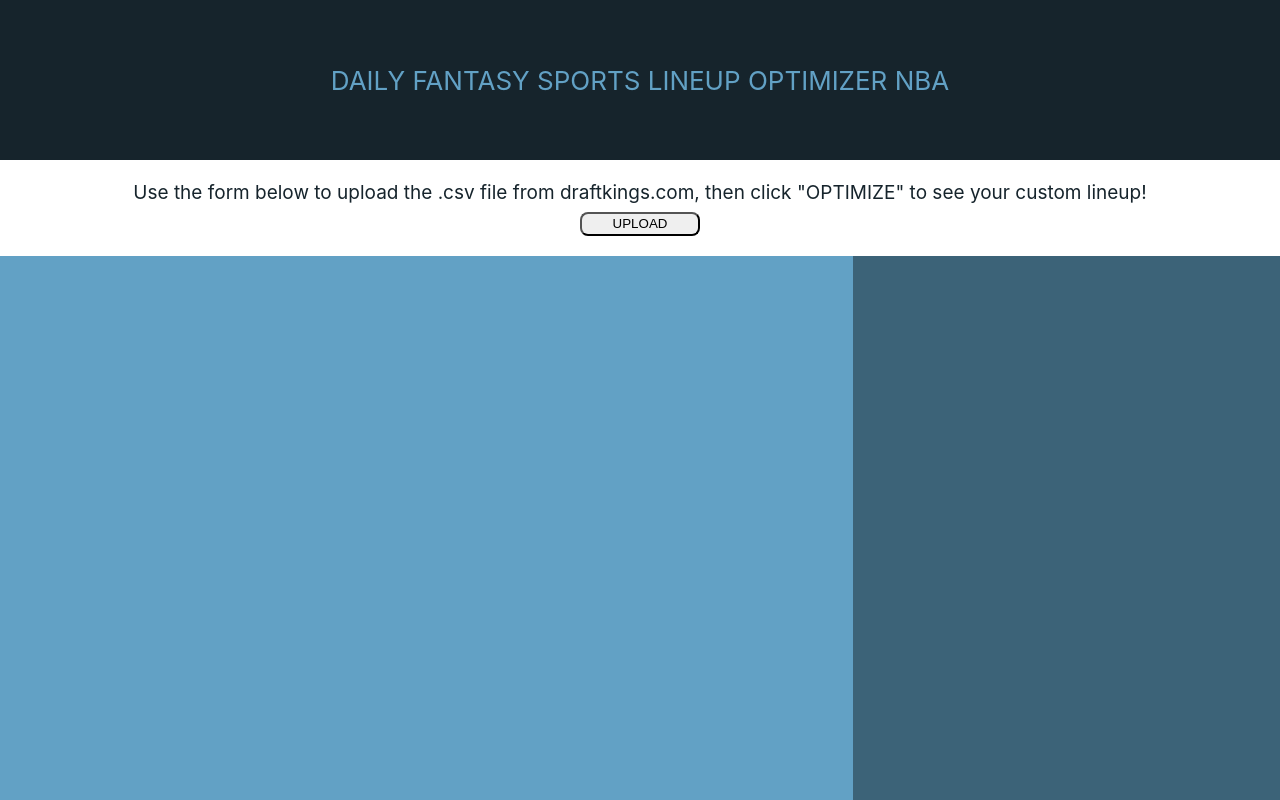
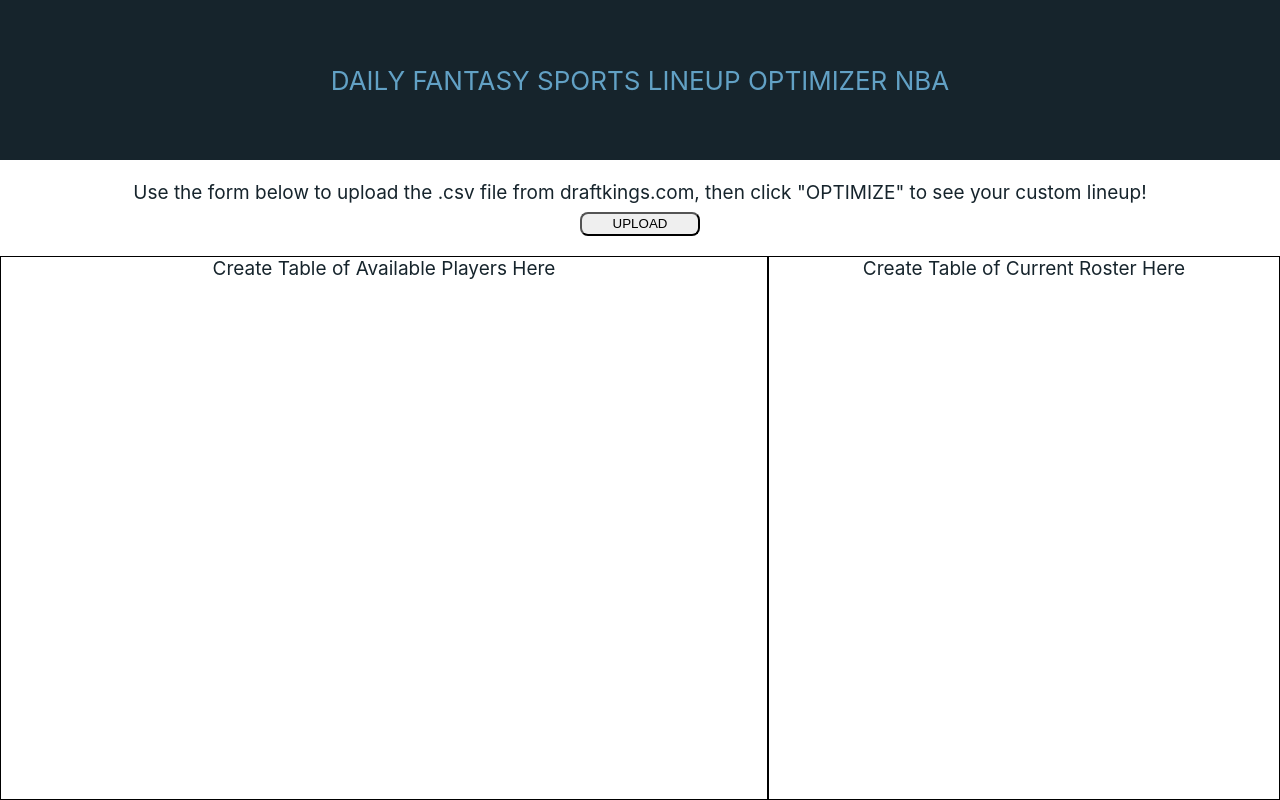
Before and after one commit to taylorhasal/dfs-optimizer-nba, a React (Create React App) app: page / in a window 1280 px wide. Built offline with nearby package versions, Linux system fonts and the light colour scheme.

Commit message:
corrected grid layout

```diff
--- a/src/App.css
+++ b/src/App.css
@@ -32,9 +32,9 @@
 }
 
 .Container {
-  height:80vh;
+  height: 80vh;
   display: grid;
-  grid-template-columns: repeat(3 auto);
+  grid-template-columns: 60% 40%;
   grid-template-rows: 15% auto auto;
   background-color: white;
 }
@@ -46,7 +46,7 @@
   justify-content: center;
   background-color: white;
   grid-column-start: 1;
-  grid-column-end: 4;
+  grid-column-end: 3;
   grid-row-start: 1;
   grid-row-end: 2;
   font-size: calc(3px + 2vmin);
@@ -54,22 +54,22 @@
 }
 
 .Available-Players {
-  background-color: #62A1C5;
+  border: 1px solid black;
   grid-column-start: 1;
-  grid-column-end: 3;
+  grid-column-end: 2;
   grid-row-start: 2;
   grid-row-end: 4;
-  font-size: calc(5px + 2vmin);
+  font-size: calc(3px + 2vmin);
   color: #16242C;
 }
 
 .Current-Roster {
-  background-color: #3C6378;
-  grid-column-start: 3;
-  grid-column-end: 4;
+  border: 1px solid black;
+  grid-column-start: 2;
+  grid-column-end: 3;
   grid-row-start: 2;
   grid-row-end: 4;
-  font-size: calc(5px + 2vmin);
+  font-size: calc(3px + 2vmin);
   color: #16242C;
 }
 
--- a/src/App.js
+++ b/src/App.js
@@ -14,8 +14,9 @@
             <div className="Info-Text">Use the form below to upload the .csv file from draftkings.com, then click "OPTIMIZE" to see your custom lineup!</div>
             <button id="Optimize-Btn">UPLOAD</button>
           </div>
-          <div className="Available-Players"></div>
-          <div className="Current-Roster"></div>
+          <div className="Available-Players">Create Table of Available Players Here</div>
+          <div className="Current-Roster">Create Table of Current Roster Here
+          </div>
         </div>
       </div>
     );
```
